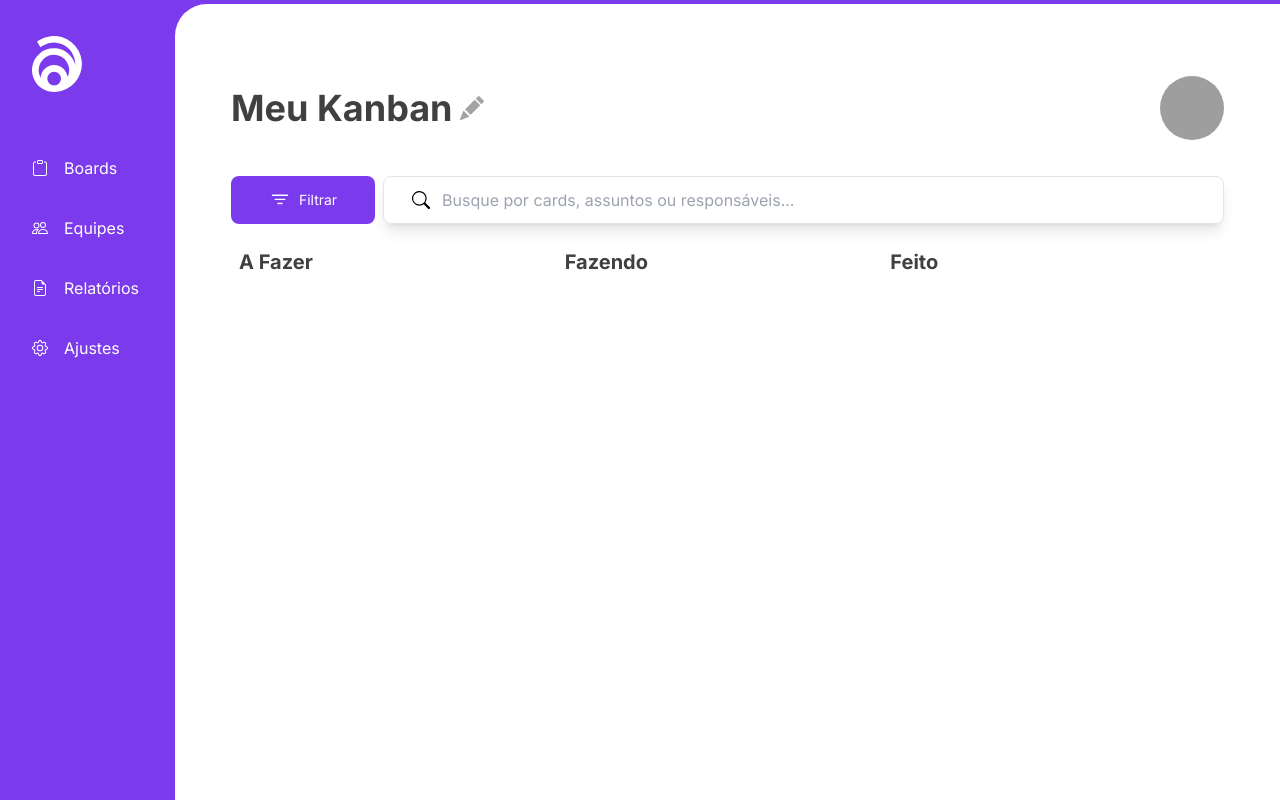
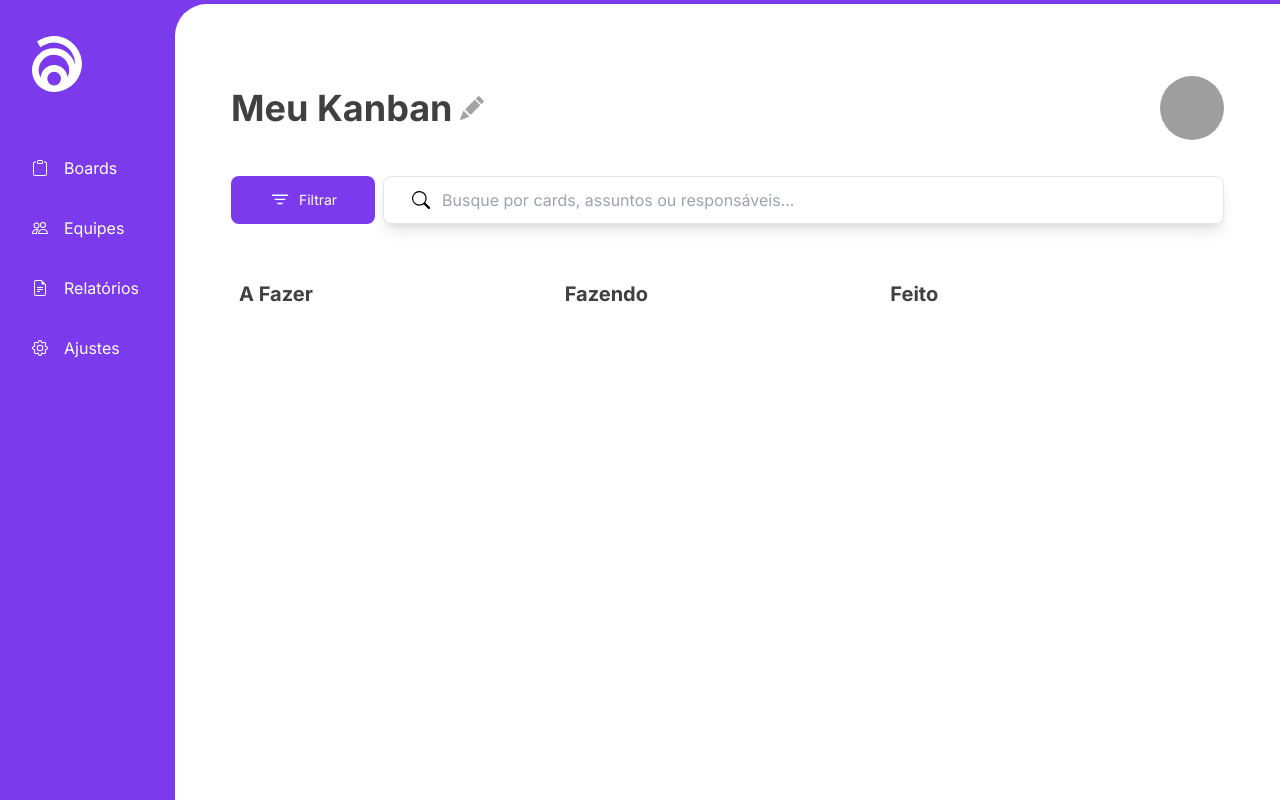
Before and after one commit to andradematheusdev/boracodar-12, a React (Vite) app: page / in a window 1280 px wide. Built offline with nearby package versions, Linux system fonts and the light colour scheme; grey boxes are pictures that could not be loaded.

Commit message:
Grid padding y

```diff
--- a/src/components/grid/index.tsx
+++ b/src/components/grid/index.tsx
@@ -1,6 +1,6 @@
 export const Grid = () => {
   return (
-    <div className="grid grid-cols-3 grid-rows-1 text-neutral-700">
+    <div className="grid grid-cols-3 grid-rows-1 text-neutral-700 py-8">
       <div>
         <span className="text-xl font-bold">A Fazer</span>
       </div>
```
